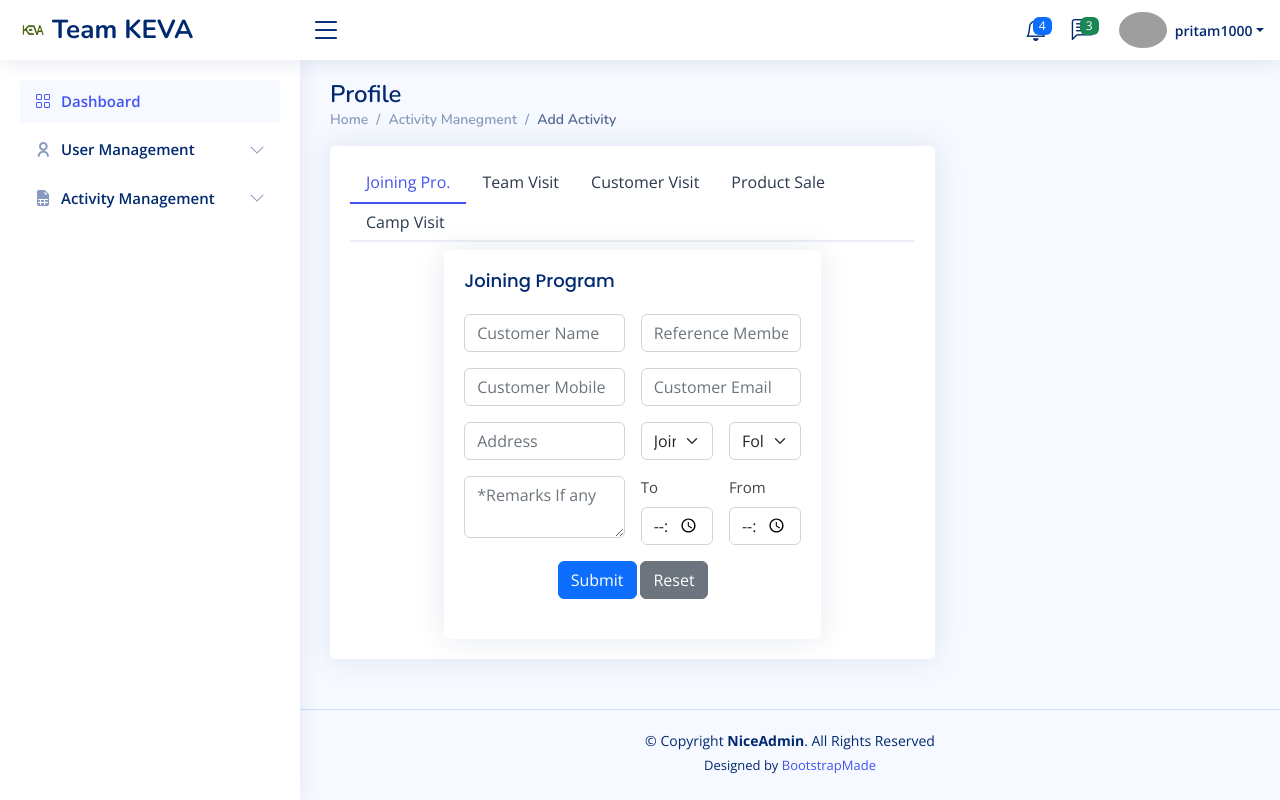
After one commit to kustav123/keva, a PHP site: page /activity.php in a window 1280 px wide. The commit adds this page. Run offline with PHP 8.4, Linux system fonts and the light colour scheme; a user stored in the database is signed in; some libraries are stand-ins or nearby versions; grey boxes are pictures that could not be loaded.

Commit message:
activity, index, navber
activity page create, index page page description link change, navber edit

```diff
--- /dev/null
+++ b/activity.php
@@ -0,0 +1,337 @@
+<head>
+    <title>Users / Activity </title>
+
+
+    <!-- =======================================================
+  * Template Name: NiceAdmin
+  * Updated: Mar 09 2023 with Bootstrap v5.2.3
+  * Template URL: https://bootstrapmade.com/nice-admin-bootstrap-admin-html-template/
+  * Author: BootstrapMade.com
+  * License: https://bootstrapmade.com/license/
+  ======================================================== -->
+    <?php
+require_once("navbar.php");
+?>
+</head>
+
+<body>
+
+
+    <main id="main" class="main">
+
+        <div class="pagetitle">
+            <h1>Profile</h1>
+            <nav>
+                <ol class="breadcrumb">
+                    <li class="breadcrumb-item"><a href="index.php">Home</a></li>
+                    <li class="breadcrumb-item">Activity Manegment</li>
+                    <li class="breadcrumb-item active">Add Activity</li>
+                </ol>
+            </nav>
+        </div><!-- End Page Title -->
+
+        <section class="section profile">
+            <div class="row">
+
+
+                <div class="col-xl-8">
+
+                    <div class="card">
+                        <div class="card-body pt-3">
+                            <!-- Bordered Tabs -->
+                            <ul class="nav nav-tabs nav-tabs-bordered">
+
+                                <li class="nav-item">
+                                    <button class="nav-link active" data-bs-toggle="tab"
+                                        data-bs-target="#profile-overview">Joining Pro.</button>
+                                </li>
+
+                                <li class="nav-item">
+                                    <button class="nav-link" data-bs-toggle="tab" data-bs-target="#profile-edit">Team
+                                        Visit</button>
+                                </li>
+
+                                <li class="nav-item">
+                                    <button class="nav-link" data-bs-toggle="tab"
+                                        data-bs-target="#profile-settings">Customer Visit</button>
+                                </li>
+
+                                <li class="nav-item">
+                                    <button class="nav-link" data-bs-toggle="tab"
+                                        data-bs-target="#profile-change-password">Product Sale</button>
+                                </li>
+                                <li class="nav-item">
+                                    <button class="nav-link" data-bs-toggle="tab"
+                                        data-bs-target="#profile-change-password">Camp Visit</button>
+                                </li>
+
+                            </ul>
+
+                            <div class="tab-content pt-2">
+                                <!-- joining Pro. section -->
+                                <div class="tab-pane fade show active profile-overview" id="profile-overview">
+
+
+                                    <div class="card col-md-8 m-auto">
+                                        <div class="card-body">
+                                            <h5 class="card-title">Joining Program</h5>
+
+                                            <!-- Joining pro Form -->
+                                            <form class="row g-3">
+                                                <div class="col-md-6">
+                                                    <input type="text" class="form-control" id="custoname"
+                                                        placeholder="Customer Name" required>
+                                                </div>
+                                                <div class="col-md-6">
+                                                    <input type="text" class="form-control" id="refername"
+                                                        placeholder="Reference Member">
+                                                </div>
+                                                <div class="col-md-6">
+                                                    <input type="text" class="form-control" id="customobile"
+                                                        placeholder="Customer Mobile">
+                                                </div>
+                                                <div class="col-md-6">
+                                                    <input type="email" class="form-control" id="custoemail"
+                                                        placeholder="Customer Email">
+                                                </div>
+                                                <div class="col-6">
+                                                    <input type="text" class="form-control" id="cusadds"
+                                                        placeholder="Address" required>
+                                                </div>
+                                                <div class="col-md-3">
+                                                    <select id="joinsta" class="form-select">
+                                                        <option selected disabled>Join Status</option>
+                                                        <option>Join</option>
+                                                        <option>Not Join</option>
+                                                    </select>
+                                                </div>
+                                                <div class="col-md-3">
+                                                    <select id="follosta" class="form-select">
+                                                        <option selected disabled>Follow Up</option>
+                                                        <option>Yes</option>
+                                                        <option>No</option>
+                                                    </select>
+                                                </div>
+                                                <div class="col-md-6">
+                                                    <textarea class="form-control" id="cusremark"
+                                                        placeholder="*Remarks If any"></textarea>
+                                                </div>
+                                                <div class="col-md-3">
+                                                    <label for="To" class="form-label">To</label>
+                                                    <input type="time" class="form-control" id="timeto" required>
+                                                </div>
+                                                <div class="col-md-3">
+                                                    <label for="From" class="form-label">From</label>
+                                                    <input type="time" class="form-control" id="timefrom" required>
+                                                </div>
+
+                                                <div class="text-center">
+                                                    <button type="submit" class="btn btn-primary">Submit</button>
+                                                    <button type="reset" class="btn btn-secondary">Reset</button>
+                                                </div>
+                                            </form><!-- End Joining pro Form -->
+
+                                        </div>
+                                    </div>
+
+                                </div>
+
+                                <!-- team visit section -->
+                                <div class="tab-pane fade profile-overview" id="profile-edit">
+
+                                    <!-- team visit Form -->
+                                    <div class="card col-md-8 m-auto">
+                                        <div class="card-body">
+                                            <h5 class="card-title">Team Contact</h5>
+                                            <form class="row g-3">
+                                                <div class="col-md-6">
+                                                    <input type="text" class="form-control" id="custoname"
+                                                        placeholder="Member Name" required>
+                                                </div>
+                                                <div class="col-md-6">
+                                                    <input type="text" class="form-control" id="refername"
+                                                        placeholder="Member Address">
+                                                </div>
+                                                <div class="col-md-6">
+                                                    <select id="joinsta" class="form-select">
+                                                        <option selected disabled>Contact Type</option>
+                                                        <option>Self visit</option>
+                                                        <option>By Call</option>
+                                                    </select>
+                                                </div>
+                                                <div class="col-md-6">
+                                                    <input type="text" class="form-control" id="customobile"
+                                                        placeholder="Partner Name (if any)">
+                                                </div>
+
+                                                <div class="row g-3">
+                                                    <legend class="col-form-label col-sm-2 pt-0">Reason For Contact
+                                                    </legend>
+                                                    <div class="col">
+
+                                                        <div class="form-check">
+                                                            <input class="form-check-input" type="checkbox"
+                                                                id="gridCheck1">
+                                                            <label class="form-check-label" for="gridCheck1">
+                                                                Normally FollowUp
+                                                            </label>
+                                                        </div>
+                                                        <div class="form-check">
+                                                            <input class="form-check-input" type="checkbox"
+                                                                id="gridCheck2">
+                                                            <label class="form-check-label" for="gridCheck2">
+                                                                For Product
+                                                            </label>
+                                                        </div>
+
+                                                    </div>
+
+                                                    <div class="col">
+
+                                                        <div class="form-check">
+                                                            <input class="form-check-input" type="checkbox"
+                                                                id="gridCheck1">
+                                                            <label class="form-check-label" for="gridCheck1">
+                                                                For Customer
+                                                            </label>
+                                                        </div>
+                                                    </div>
+
+                                                    <div class="col">
+                                                        <div class="form-check">
+                                                            <input class="form-check-input" type="checkbox"
+                                                                id="gridCheck2">
+                                                            <label class="form-check-label" for="gridCheck2">
+                                                                Other
+                                                            </label>
+                                                        </div>
+                                                    </div>
+                                                </div>
+                                                <div class="col-md-6">
+                                                    <textarea class="form-control" id="cusremark"
+                                                        placeholder="*Remarks If any"></textarea>
+                                                </div>
+                                                <div class="col-md-3">
+                                                    <label for="To" class="form-label">To</label>
+                                                    <input type="time" class="form-control" id="timeto" required>
+                                                </div>
+                                                <div class="col-md-3">
+                                                    <label for="From" class="form-label">From</label>
+                                                    <input type="time" class="form-control" id="timefrom" required>
+                                                </div>
+
+                                                <div class="text-center">
+                                                    <button type="submit" class="btn btn-primary">Submit</button>
+                                                    <button type="reset" class="btn btn-secondary">Reset</button>
+                                                </div>
+                                            </form>
+                                            <!-- End team visit Form -->
+                                        </div>
+                                    </div>
+
+                                </div>
+
+                                <div class="tab-pane fade pt-3" id="profile-settings">
+
+                                    <!-- Settings Form -->
+                                    <form>
+
+                                        <div class="row mb-3">
+                                            <label for="fullName" class="col-md-4 col-lg-3 col-form-label">Email
+                                                Notifications</label>
+                                            <div class="col-md-8 col-lg-9">
+                                                <div class="form-check">
+                                                    <input class="form-check-input" type="checkbox" id="changesMade"
+                                                        checked>
+                                                    <label class="form-check-label" for="changesMade">
+                                                        Changes made to your account
+                                                    </label>
+                                                </div>
+                                                <div class="form-check">
+                                                    <input class="form-check-input" type="checkbox" id="newProducts"
+                                                        checked>
+                                                    <label class="form-check-label" for="newProducts">
+                                                        Information on new products and services
+                                                    </label>
+                                                </div>
+                                                <div class="form-check">
+                                                    <input class="form-check-input" type="checkbox" id="proOffers">
+                                                    <label class="form-check-label" for="proOffers">
+                                                        Marketing and promo offers
+                                                    </label>
+                                                </div>
+                                                <div class="form-check">
+                                                    <input class="form-check-input" type="checkbox" id="securityNotify"
+                                                        checked disabled>
+                                                    <label class="form-check-label" for="securityNotify">
+                                                        Security alerts
+                                                    </label>
+                                                </div>
+                                            </div>
+                                        </div>
+
+                                        <div class="text-center">
+                                            <button type="submit" class="btn btn-primary">Save Changes</button>
+                                        </div>
+                                    </form><!-- End settings Form -->
+
+                                </div>
+
+                                <div class="tab-pane fade pt-3" id="profile-change-password">
+                                    <!-- Change Password Form -->
+                                    <form>
+
+                                        <div class="row mb-3">
+                                            <label for="currentPassword"
+                                                class="col-md-4 col-lg-3 col-form-label">Current Password</label>
+                                            <div class="col-md-8 col-lg-9">
+                                                <input name="password" type="password" class="form-control"
+                                                    id="currentPassword">
+                                            </div>
+                                        </div>
+
+                                        <div class="row mb-3">
+                                            <label for="newPassword" class="col-md-4 col-lg-3 col-form-label">New
+                                                Password</label>
+                                            <div class="col-md-8 col-lg-9">
+                                                <input name="newpassword" type="password" class="form-control"
+                                                    id="newPassword">
+                                            </div>
+                                        </div>
+
+                                        <div class="row mb-3">
+                                            <label for="renewPassword" class="col-md-4 col-lg-3 col-form-label">Re-enter
+                                                New Password</label>
+                                            <div class="col-md-8 col-lg-9">
+                                                <input name="renewpassword" type="password" class="form-control"
+                                                    id="renewPassword">
+                                            </div>
+                                        </div>
+
+                                        <div class="text-center">
+                                            <button type="submit" class="btn btn-primary">Change Password</button>
+                                        </div>
+                                    </form><!-- End Change Password Form -->
+
+                                </div>
+
+                            </div><!-- End Bordered Tabs -->
+
+                        </div>
+                    </div>
+
+                </div>
+            </div>
+        </section>
+
+    </main><!-- End #main -->
+
+    <div style="bottom:0;width:100%;">
+        <?php
+require_once ("footer.php");
+?>
+    </div>
+
+</body>
+
+</html>
--- a/index.php
+++ b/index.php
@@ -26,7 +26,7 @@ require_once("navbar.php");
       <h1>Dashboard</h1>
       <nav>
         <ol class="breadcrumb">
-          <li class="breadcrumb-item"><a href="index.html">Home</a></li>
+          <li class="breadcrumb-item"><a href="index.php">Home</a></li>
           <li class="breadcrumb-item active">Dashboard</li>
         </ol>
       </nav>
--- a/navbar.php
+++ b/navbar.php
@@ -274,6 +274,7 @@ if(!isset($_SESSION["loggedin"]) || $_SESSION["loggedin"] !== true){
     </a>
   </li><!-- End Dashboard Nav -->
 
+  <!-- user manegment menu -->
    <li class="nav-item">
     <a class="nav-link collapsed" data-bs-target="#components-nav" data-bs-toggle="collapse" href="#">
     <i class="ri-user-line"></i><span>User Management</span><i class="bi bi-chevron-down ms-auto"></i>
@@ -282,6 +283,21 @@ if(!isset($_SESSION["loggedin"]) || $_SESSION["loggedin"] !== true){
       <li>
         <a href="addmem.php">
           <i class="bi bi-circle"></i><span>Add New Members</span>
+        </a>
+      </li>
+
+    </ul>
+  </li>
+
+  <!-- activity tracking menu -->
+  <li class="nav-item">
+    <a class="nav-link collapsed" data-bs-target="#activity-nav" data-bs-toggle="collapse" href="#">
+    <i class="bi bi-file-earmark-spreadsheet-fill"></i><span>Activity Management</span><i class="bi bi-chevron-down ms-auto"></i>
+    </a>
+    <ul id="activity-nav" class="nav-content collapse " data-bs-parent="#sidebar-nav">
+      <li>
+        <a href="activity.php">
+          <i class="bi bi-circle"></i><span>Add Activity</span>
         </a>
       </li>
 
```
